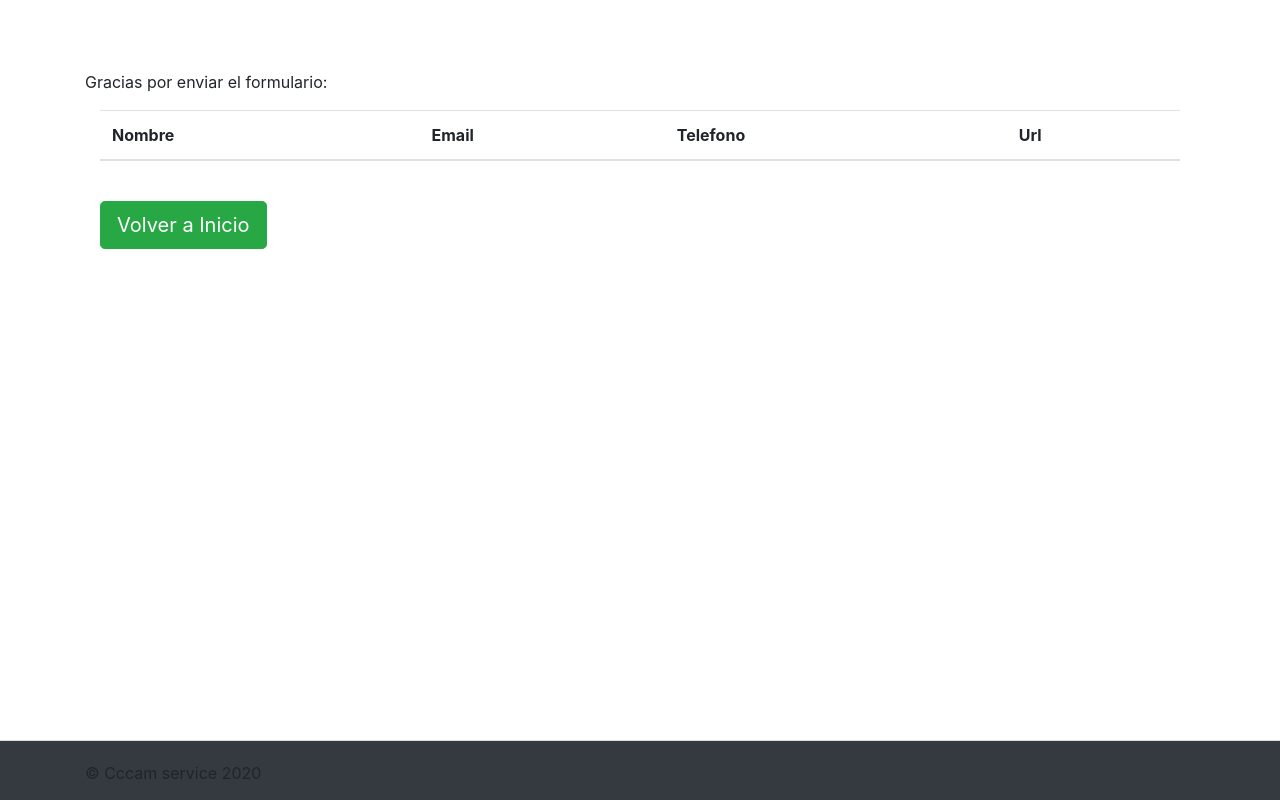
After one commit to jujerez/cccamyii, a Yii app: template views/site/saludar-mostrar.php in a window 1280 px wide. The commit adds this page. Run offline with PHP 8.4 and a stand-in for Yii, Linux system fonts and the light colour scheme; the template is opened without the code that fills it, so the values that code supplies are empty; some libraries are stand-ins or nearby versions.

Commit message:
Prueba formularios

```diff
--- /dev/null
+++ b/views/site/saludar-mostrar.php
@@ -0,0 +1,34 @@
+<?php
+use yii\helpers\Html;
+use yii\helpers\Url;
+?>
+<p>Gracias por enviar el formulario:</p>
+
+<div class="container">
+    <div class="row">
+        <div class="col-12">
+            <table class="table">
+                <thead>
+                    <tr>
+                        <th>Nombre</th>
+                        <th>Email</th>
+                        <th>Telefono</th>
+                        <th>Url</th>
+                    </tr>
+                </thead>
+                <tbody>
+                    <tr>
+                        <td scope="row"><?= Html::encode($model->nombre) ?></td>
+                        <td><?= Html::encode($model->email) ?></td>
+                        <td><?= Html::encode($model->telefono) ?></td>
+                        <td><?= Html::encode($model->web) ?></td>
+                    </tr>
+
+                </tbody>
+            </table>
+
+            <a class="btn btn-lg btn-success" href="<?=Url::home()?>">Volver a Inicio</a></p>
+        </div>
+
+    </div>
+</div>
--- a/web/css/site.css
+++ b/web/css/site.css
@@ -108,3 +108,9 @@ a.desc:after {
 .jumbotron h1::before {
     content: url('../images/antena.png');
 }
+
+/*.borde-sombreado {
+    border: 1px solid rgba(0, 0, 0, 0.2);
+    box-shadow: 2px 2px 2px 1px rgba(0, 0, 0, 0.2);
+}*/
+.borde-sombreado{ box-shadow: 0 0 4px 0 rgba(0,0,0,.08), 0 2px 4px 0 rgba(0,0,0,.12);}
```
Also changed, not shown: controllers/SiteController.php (+15 -0 lines), models/SaludarForm.php (added, +23 -0 lines), views/site/saludar.php (added, +36 -0 lines).
